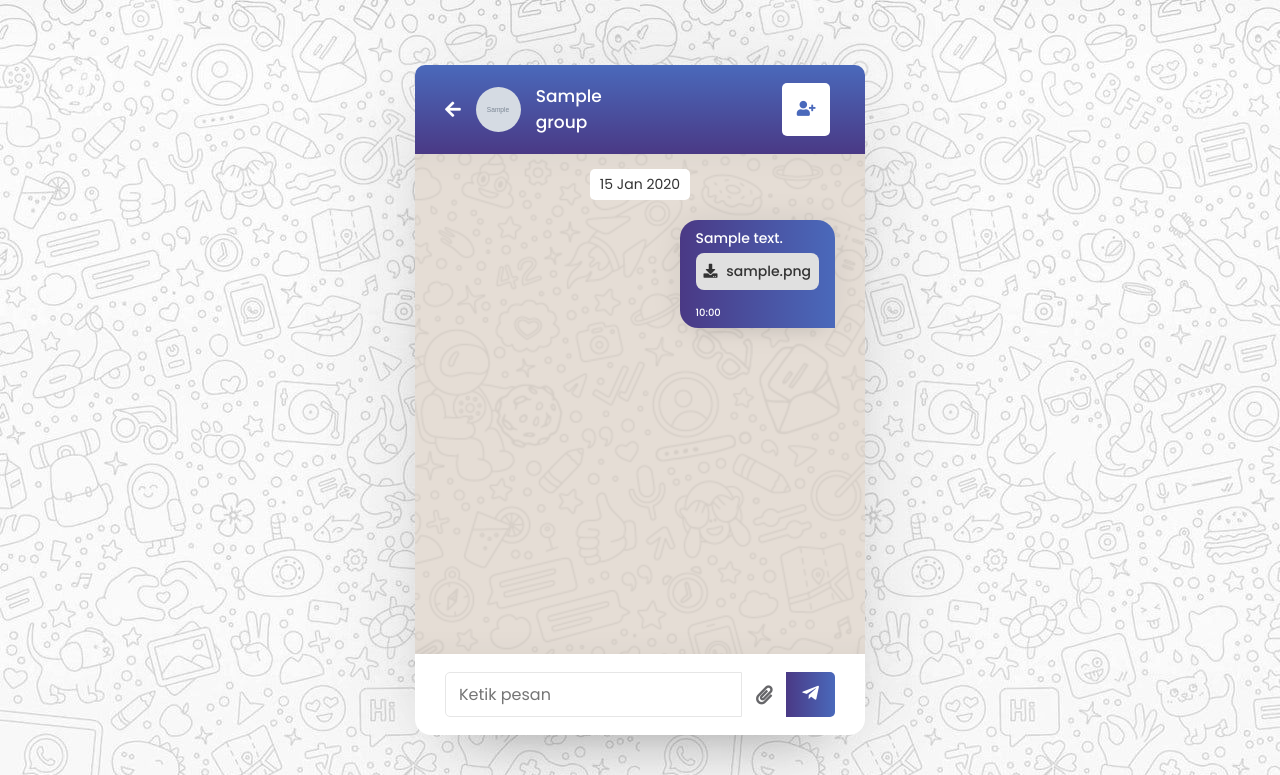
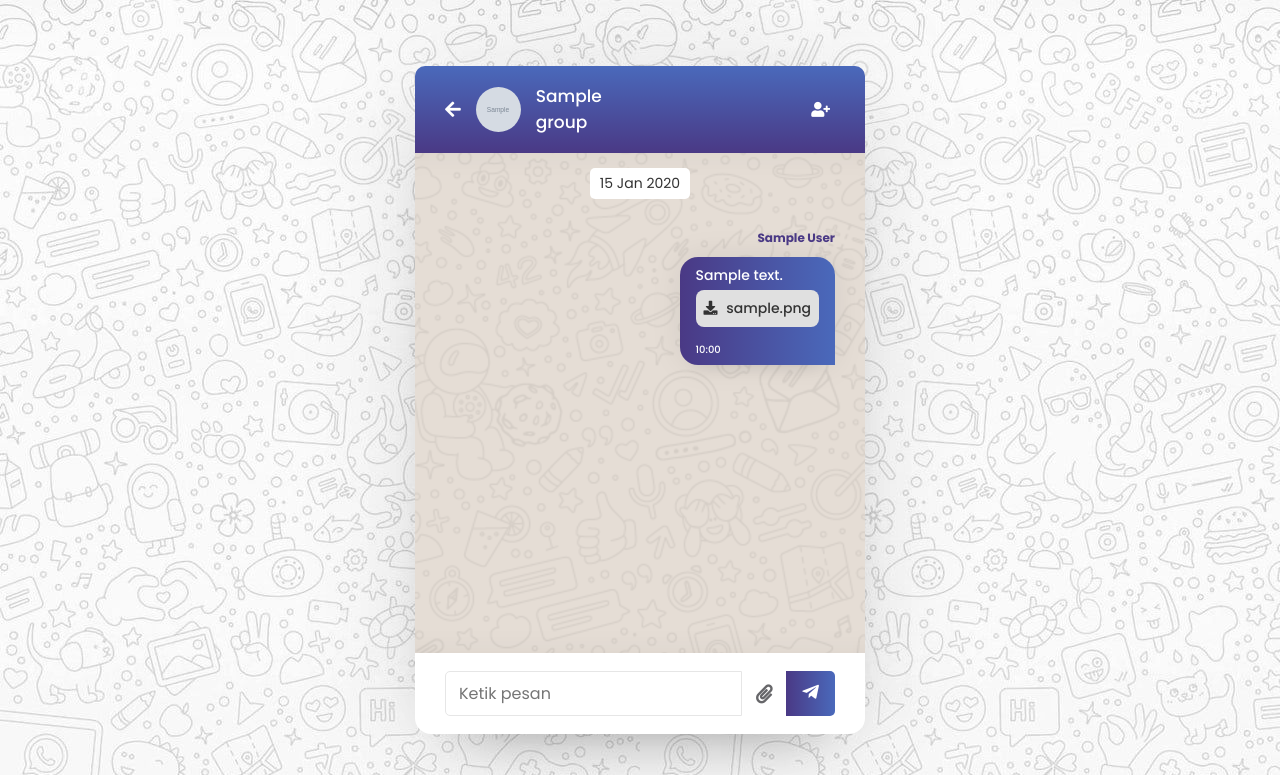
Before and after one commit to muhamadariefr/cakap, a PHP site: page /chatGroup.php?id_group=1 in a window 1280 px wide. Shown: the top 775 px of the page. Run offline with PHP 8.4, Linux system fonts and the light colour scheme; the visitor is signed in with stand-in values (Sample User, id 1); tables that the repository leaves empty or names only in its code hold one stand-in row (values such as "Sample post"); grey boxes marked "Sample" are stand-in pictures.

Commit message:
grup update

```diff
--- a/php/get-chat-group.php
+++ b/php/get-chat-group.php
@@ -12,13 +12,18 @@ if (isset($_SESSION['unique_id'])) {
     $today = date('Y-m-d');
     $yesterday = date('Y-m-d', strtotime('-1 days'));
 
-    $sql = "SELECT mg.*, u.img
+    $sql = "SELECT mg.*, u.img, u.fname, u.lname
             FROM message_group mg
             INNER JOIN users u ON u.unique_id = mg.message_from_id
-            WHERE mg.id_group = {$id_group}";
+            WHERE mg.id_group = {$id_group}
+            ORDER BY mg.timestamp ASC";
     $query = mysqli_query($conn, $sql);
+
+    $currentUserName = '';  // Variabel untuk melacak nama pengguna saat ini
+
     if (mysqli_num_rows($query) > 0) {
-        $currentStatus = '';  // Variable untuk menyimpan status tanggal saat ini
+        $currentStatus = '';  // Variabel untuk menyimpan status tanggal saat ini
+
         while ($row = mysqli_fetch_assoc($query)) {
             $timestamp = date('H:i', strtotime($row['timestamp']));
             $message_date = date('Y-m-d', strtotime($row['timestamp']));
@@ -41,6 +46,11 @@ if (isset($_SESSION['unique_id'])) {
                                 </div>';
                 $currentStatus = $status;
             }
+
+            // Tampilkan nama pengirim jika berubah
+            $senderName = $row['fname'] . ' ' . $row['lname'];
+            $senderClass = ($row['message_from_id'] === $id_user) ? 'outgoing-name' : 'incoming-name';
+
             $nameFile = "";
             $files = ($row['file']);
             if (!empty($row['file'])) {
@@ -52,14 +62,16 @@ if (isset($_SESSION['unique_id'])) {
             if ($row['message_from_id'] === $id_user) {
                 $output .= '<div class="chat outgoing">
                                 <div class="details">
-                                    <p>' . $row['message'] . $nameFile .'<span class="timestamp"> <br>' . $timestamp . '</span></p>
+                                    <div class="sender-name">' . $senderName . '</div>
+                                    <p><span class="message-content">' . $row['message'] . $nameFile . '</span><span class="timestamp"> <br>' . $timestamp . '</span></p>
                                 </div>
                             </div>';
             } else {
                 $output .= '<div class="chat incoming">
                                     <img src="php/images/' . $row['img'] . '" alt="">
                                     <div class="details">
-                                        <p>' . $row['message'] . $nameFile .'<span class="timestamp"> <br>' . $timestamp . '</span></p>
+                                        <div class="sender-name">' . $senderName . '</div>
+                                        <p><span class="message-content">' . $row['message'] . $nameFile . '</span><span class="timestamp"> <br>' . $timestamp . '</span></p>
                                     </div>
                                 </div>';
             }
--- a/style.css
+++ b/style.css
@@ -8,6 +8,13 @@
   font-family: "Poppins", sans-serif;
 }
 
+.sender-name{
+  font-size: 12px;
+  color: #4a3985;
+  font-weight: bold;
+  text-align: right;
+  padding: 10px 0px;
+}
 .loading-screen {
   display: flex;
   flex-direction: column;
@@ -327,17 +334,20 @@ footer {
 }
 
 .add-member {
-  background: #fff;
-  color: #4a69bb;
+  background: none;
+  color: #fff;
   outline: none;
   border: none;
-  padding: 15px;
   text-decoration: none;
-  border-radius: 5px;
+  border-radius: 100%;
   font-size: 15px;
   margin: 0px 5px;
+  transition: 0.3s;
 }
 
+.add-member:hover{
+  color: #797979;
+}
 .users header .logout {
   display: block;
   background: linear-gradient(#4a69bb, #4a3985);
@@ -398,7 +408,7 @@ footer {
   cursor: pointer;
   border: none;
   background: #fff;
-  color: #075e54;
+  color: #4a69bb;
   outline: none;
   border-radius: 0 5px 5px 0;
   transition: all 0.2s ease;
--- a/users.php
+++ b/users.php
@@ -36,9 +36,6 @@ alert('<?= $SESSION['message'] ?>');
                         <p style="color: #000;"><?php echo $row['status']; ?></p>
                     </div>
                 </div>
-                <a href="groups.php?user_id=<?php echo $row['unique_id']; ?>">
-
-                </a>
                 <a href="php/logout.php?logout_id=<?php echo $row['unique_id']; ?>" class="logout">
                     <i class="fas fa-sign-out-alt"></i> Logout
                 </a>
```
Also changed, not shown: php/images/1707397290bdor.jpg (added), php/images/1707397782benzema.jpg (added), php/images/1707439509modric.jpeg (added).
